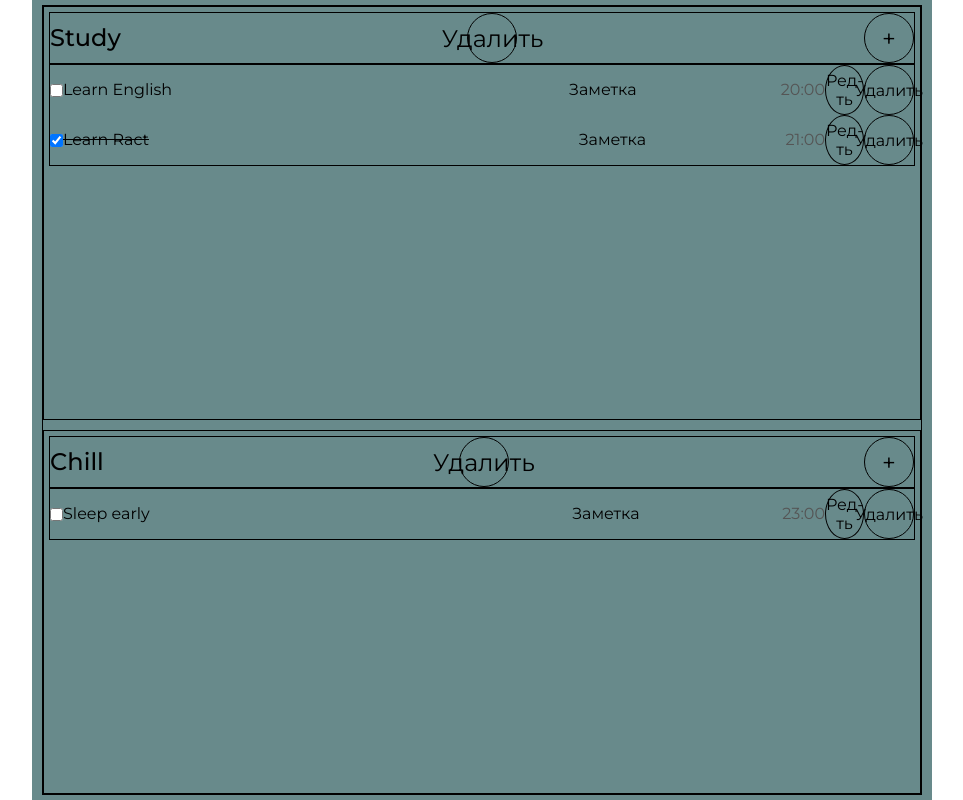
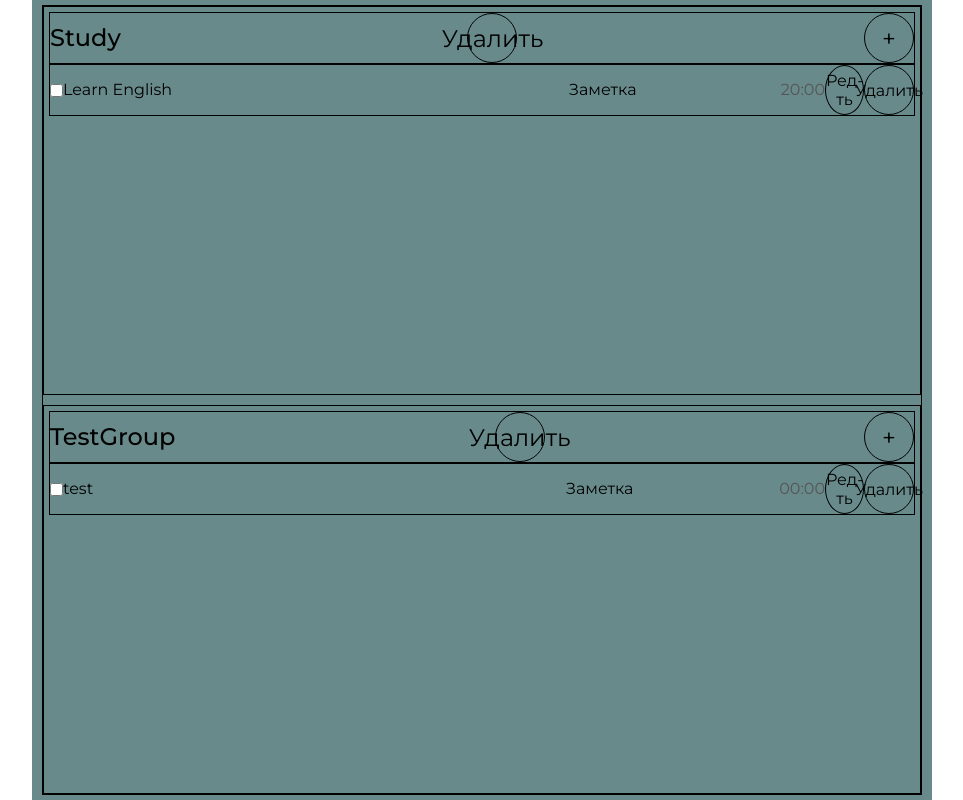
Before and after one commit to Nardosha/TODO_REACT, a React (Create React App) app: page / in a window 1280 px wide. Shown: the whole page, without its empty margins (158-1121 px from the left). Built offline with nearby package versions, Linux system fonts and the light colour scheme.

Commit message:
feat: refactoring of data strucure, add helpers and task model

```diff
--- /dev/null
+++ b/src/models/Task.js
@@ -0,0 +1,12 @@
+import { getRandom } from "../views/helpers/helpers";
+
+export default class Task {
+  constructor(name, id, time, note, group, groupId) {
+    this.name = name || "";
+    this.id = id || getRandom();
+    this.time = time || "";
+    this.note = note || "";
+    this.group = name || "";
+    this.groupId = groupId || getRandom();
+  }
+}
--- a/src/views/TodoContainer.js
+++ b/src/views/TodoContainer.js
@@ -2,124 +2,106 @@ import React, { useEffect, useState } from "react";
 import NewTaskComponent from "./components/NewTask/NewTaskComponent";
 import TaskList from "./components/TaskList/TaskList";
 import { Modal } from "./components/Modals/Modal";
-import { ACTION_TYPE } from "./helpers/helpers";
+import { ACTION_TYPE } from "./helpers/variables";
 
 export default function TodoContainer() {
   const [todos, setTodos] = useState([
     {
-      groupSign: "Study",
+      id: 1,
+      name: "Learn English",
+      time: "20:00",
+      note: "You can do it!",
+      completed: false,
+      group: "Study",
       groupId: 12,
-      taskList: [
-        {
-          id: 1,
-          taskName: "Learn English",
-          time: "20:00",
-          notes: "You can do it!",
-          completed: false,
-        },
-        {
-          id: 2,
-          taskName: "Learn Ract",
-          time: "21:00",
-          notes: "Finish TODO",
-          completed: true,
-        },
-      ],
     },
     {
-      groupSign: "Chill",
-      groupId: 14,
-      taskList: [
-        {
-          id: 4,
-          taskName: "Sleep early",
-          time: "23:00",
-          notes: "Dreams is waiting for you",
-          completed: false,
-        },
-      ],
+      id: 36,
+      name: "test",
+      time: "00:00",
+      note: "You can do it!",
+      completed: false,
+      group: "TestGroup",
+      groupId: 54,
     },
   ]);
   const [isModalOpen, setIsModalOpen] = useState(false);
   const [action, setAction] = useState(null);
   const [editTask, setEditTask] = useState(null);
-  useEffect(() => actionHandler(), [action]);
 
+  useEffect(actionHandler, [action, actionHandler]);
   function toggleModal(boolean) {
     setIsModalOpen(boolean);
   }
 
-  function changeTodos(todo) {
+  function toggleTaskItem(todo) {
+    console.log("CHANGE", todo);
     setTodos(
-      todos.map((group) => {
-        group.taskList.map((task) => {
-          if (task.id === todo.id) {
-            task.completed = !task.completed;
-          }
-          return task;
-        });
-        return group;
+      todos.map((item) => {
+        if (item.id === todo.id) {
+          item.completed = !todo.completed;
+        }
+        return item;
       })
     );
   }
 
   function deleteTask(id) {
-    setTodos(
-      todos.filter((group) => {
-        group.taskList = group.taskList.filter((task) => task.id !== id);
-        if (!group.taskList.length) {
-          return false;
-        }
-        return group.taskList;
-      })
-    );
+    console.log("Удаление таска", id);
+    setTodos(todos.filter((task) => task.id !== id));
   }
 
   function deleteGroup(deleteGroup) {
-    setTodos(todos.filter((group) => group.groupId !== deleteGroup.groupId));
+    console.log("Удаление ГРУППЫ", deleteGroup);
+    setTodos(todos.filter((task) => task.groupSign !== deleteGroup));
   }
 
-  function isNewGroup(newGroup) {
-    return !todos.find((group) => group.groupId === newGroup.groupId);
+  function isNewTask(newTask) {
+    console.log(newTask);
+    return !todos.find((task) => task.id === newTask.id);
   }
 
   function saveTask(newTask) {
-    if (isNewGroup(newTask)) {
-      const newTodos = [...todos, ...[newTask]];
-      console.log(newTask);
-      setTodos(newTodos);
+    console.log("SAVE TASK", newTask);
+
+    if (isNewTask(newTask)) {
+      console.log("НОВЫЙ ТАСК");
+      return setTodos([...todos, newTask]);
     } else {
-      setTodos(
-        todos.map((group) => {
-          if (group.groupId === newTask.groupId) {
-            group.taskList = [...group.taskList, ...newTask.taskList];
-            return group;
-          }
-          return group;
-        })
-      );
+      console.log("СТАРЫЙ ТАСК", newTask, todos);
+
+      setTodos(todos.map((task) => (task.id === newTask.id ? newTask : task)));
     }
-   setAction(ACTION_TYPE.CLOSE_MODAL)
+    setAction(ACTION_TYPE.CLOSE_MODAL);
   }
 
   function actionHandler() {
-    if (action === ACTION_TYPE.OPEN_MODAL) {
+    if (action === ACTION_TYPE.CLOSE_MODAL) {
+      setIsModalOpen(false);
+      console.log("МОДАЛКА ЗАКРЫТА");
+      return;
+    }
+
+    if (action === ACTION_TYPE.CREATE_TASK) {
+      console.log(action);
+      setEditTask(null);
+      setIsModalOpen(true);
+    }
+
+    if (action === ACTION_TYPE.EDIT_TASK) {
       console.log(action);
       setIsModalOpen(true);
     }
-    if (action === ACTION_TYPE.CLOSE_MODAL) {
-      setIsModalOpen(false);
-    }
   }
 
-  console.log('CONTAINER', todos);
+  console.log("CONTAINER", todos);
 
   return (
     <main className="main">
       <div className="task-list__wrapper">
         <TaskList
-          onChange={changeTodos}
-          groupList={todos}
+          onChange={toggleTaskItem}
+          todos={todos}
           onDeleteTask={deleteTask}
           openModal={toggleModal}
           onDeleteGroup={deleteGroup}
--- a/src/views/components/NewTask/NewTaskComponent.js
+++ b/src/views/components/NewTask/NewTaskComponent.js
@@ -1,58 +1,34 @@
 import Button from "../Buttons/Button";
 import SubmitButton from "../Buttons/SubmitButton";
-import { ACTION_TYPE } from "../../helpers/helpers";
+import { ACTION_TYPE } from "../../helpers/variables";
 import { useState } from "react";
+import Task from "../../../models/Task";
+import { useInput } from "../../helpers/customHooks";
 
 export default function NewTaskComponent({
   onSubmit,
   editTask,
   setActionType,
 }) {
-  const defaultTask = {
-    taskName: "",
-    time: "",
-    notes: "",
-    id: 13,
-    groupSign: "TODO",
-    groupId: 25,
-    completed: false,
+  const [task, setTask] = useState(editTask ? editTask : new Task());
+  const name = useInput(task.name, { isEmpty: true, minLength: 1 });
+  const time = useInput(task.time, { isEmpty: true });
+  const note = useInput(task.note, { isEmpty: true, minLength: 1 });
+
+  const submitHandler = (e) => {
+    const formData = new FormData(e.currentTarget);
+    e.preventDefault();
+
+    for (let [key, value] of formData.entries()) {
+      task[key] = value;
+    }
+    setTask(task);
+    onSubmit(task);
+    closeModal();
   };
-
-  const currentTask = editTask ? editTask : defaultTask;
-  const [newTask, setNewTask] = useState(currentTask);
-
-  function submitHandler(e) {
-    e.preventDefault();
-    console.log('newTask', newTask);
-    const todoItem = {
-      groupSign: newTask.groupSign,
-      groupId: newTask.groupId,
-      taskList: [
-        {
-          id: newTask.id,
-          taskName: newTask.taskName,
-          time: newTask.time,
-          notes: newTask.notes,
-          completed: newTask.completed,
-        },
-      ],
-    };
-    console.log('todoItem', todoItem);
-    onSubmit(todoItem);
-  }
 
   function closeModal() {
     setActionType(ACTION_TYPE.CLOSE_MODAL);
-    setNewTask(defaultTask);
-  }
-
-  function inputHandler(e) {
-    const value = e.target.value;
-    const property = e.target.name;
-    const obj = newTask;
-    obj[property] = value;
-
-    setNewTask(obj);
   }
 
   return (
@@ -65,46 +41,53 @@ export default function NewTaskComponent({
       />
       <h2 className="title new-task__title">New Task</h2>
       <form className="new-task__form" action="#" onSubmit={submitHandler}>
+        {name.isDirty && name.isEmpty && (
+          <div style={{ color: "res" }}>Невалидненько</div>
+        )}
         <label className="label new-task__name" htmlFor="newTaskName">
           Name
         </label>
         <input
-          defaultValue={newTask.taskName}
-          name="taskName"
+          value={name.value}
+          onChange={name.onChange}
+          onBlur={name.onBlur}
+          name="name"
           id="newTaskName"
           type="text"
           placeholder="Enter something..."
           className="input new-task__input"
-          onInput={inputHandler}
         />
         <label className="label new-task__label" htmlFor="newTaskDate">
           Time
         </label>
         <input
-          defaultValue={newTask.time}
+          value={time.value}
           id="newTaskDate"
           className="input new-task__input_time"
           name="time"
           type="time"
-          onChange={inputHandler}
+          onChange={time.onChange}
+          onBlur={time.onBlur}
         />
         <label className="label new-task__name" htmlFor="newTaskName">
           Notes
         </label>
         <input
-          defaultValue={newTask.notes}
+          value={note.value}
           id="newTaskName"
-          name="notes"
+          name="note"
           className="input new-task__input"
           type="text"
           placeholder="Notes..."
-          onChange={inputHandler}
+          onChange={note.onChange}
+          onBlur={note.onBlur}
         />
         <div className="new-task__button">
           <SubmitButton
             className={"new-task__button"}
             id={"new-task-button"}
             text={"+"}
+            disabled={name.isValid || note.isValid}
           />
         </div>
       </form>
--- a/src/views/components/TaskList/TaskList.js
+++ b/src/views/components/TaskList/TaskList.js
@@ -1,20 +1,28 @@
 import React from "react";
 import TaskGroup from "./components/TaskGroup";
+import { getRandom } from "../../helpers/helpers";
 
 export default function TaskList({
-  groupList,
+  todos,
   onChange,
   onDeleteTask,
   onDeleteGroup,
   onAction,
   onEditTask,
 }) {
-  const list = groupList.map((group) => {
-    const groupKey = group.groupId.toString();
+  const groupSet = new Set();
+
+  todos.map((group) => groupSet.add(group.group));
+  const groups = [...groupSet];
+
+  const groupList = groups.map((group) => {
+    const groupKey = getRandom();
+
     return (
       <TaskGroup
+        todos={todos}
         key={groupKey}
-        taskGroup={group}
+        groupName={group}
         changeTodoItem={onChange}
         onDeleteTask={onDeleteTask}
         onDeleteGroup={onDeleteGroup}
@@ -24,5 +32,5 @@ export default function TaskList({
     );
   });
 
-  return <ul className="task-list task-list__group">{list}</ul>;
+  return <ul className="task-list task-list__group">{groupList}</ul>;
 }
--- a/src/views/components/TaskList/components/TaskGroup.js
+++ b/src/views/components/TaskList/components/TaskGroup.js
@@ -1,28 +1,36 @@
 import React from "react";
 import TaskItem from "./TaskItem";
 import Button from "../../Buttons/Button";
-import { ACTION_TYPE } from "../../../helpers/helpers";
+import { ACTION_TYPE } from "../../../helpers/variables";
+import { getRandom } from "../../../helpers/helpers";
 
 export default function TaskGroup({
-  taskGroup,
+  groupName,
   changeTodoItem,
   onDeleteTask,
   onDeleteGroup,
   setActionType,
   onEditTask,
+  todos,
 }) {
   function deleteTask() {
     setActionType(ACTION_TYPE.DELETE_TASK);
-    onDeleteGroup(taskGroup);
+    onDeleteGroup(groupName);
   }
 
   function createTask() {
-    setActionType(ACTION_TYPE.OPEN_MODAL);
+    setActionType(ACTION_TYPE.CREATE_TASK);
   }
 
-  const taskItems = taskGroup.taskList.map((task) => (
+  const taskItems = todos.map((task) => {
+    if (task.group !== groupName) return;
+
+    const taskKey = getRandom();
+
+    return (
       <TaskItem
-      key={task.id.toString()}
+        todos={todos}
+        key={taskKey}
         task={task}
         changeItem={changeTodoItem}
         onDelete={onDeleteTask}
@@ -30,24 +38,21 @@ export default function TaskGroup({
         actionType={ACTION_TYPE.CREATE_TASK}
         onEditTask={onEditTask}
       />
-  ));
+    );
+  });
 
   return (
     <li className="group-item">
       <h2 className="group-item__header">
-        {taskGroup.groupSign}
+        {groupName}
         <Button
           text={"Удалить"}
-          value={taskGroup}
+          value={groupName}
           action={onDeleteGroup}
           className={"delete-group"}
           click={deleteTask}
         />
-        <Button
-          text={"+"}
-          className={"add-task"}
-          click={createTask}
-        />
+        <Button text={"+"} className={"add-task"} click={createTask} />
       </h2>
 
       <ul className="task-list group-item__list">{taskItems}</ul>
--- a/src/views/components/TaskList/components/TaskItem.js
+++ b/src/views/components/TaskList/components/TaskItem.js
@@ -1,8 +1,9 @@
-import React, { useState } from "react";
+import React from "react";
 import Button from "../../Buttons/Button";
-import { ACTION_TYPE } from "../../../helpers/helpers";
+import { ACTION_TYPE } from "../../../helpers/variables";
 
 export default function TaskItem({
+  todos,
   task,
   changeItem,
   onDelete,
@@ -10,22 +11,16 @@ export default function TaskItem({
   onEditTask,
 }) {
   const classes = ["task-item__content-left"];
-  let value = "";
-
   if (task.completed) {
     classes.push("_done");
   }
   function deleteTask() {
-    console.log('CLIIIIIIIICK');
     setActionType(ACTION_TYPE.DELETE_TASK);
     onDelete(task.id);
   }
   function editTask() {
-    console.log('CLIIIIIIIICK');
-    setActionType(ACTION_TYPE.OPEN_MODAL);
+    setActionType(ACTION_TYPE.EDIT_TASK);
     onEditTask(task);
-    console.log('EEEEEENDDD');
-
   }
 
   return (
@@ -37,13 +32,13 @@ export default function TaskItem({
           checked={task.completed}
           className="group-item__checkbox"
         />
-        <label className="task-item__name">{task.taskName}</label>
+        <label className="task-item__name">{task.name}</label>
       </div>
 
       <div className="task-item__content-right">
         <div className="task-item__notes">
           Заметка
-          <div className="task-item__notes_popup">{task.notes}</div>
+          <div className="task-item__notes_popup">{task.note}</div>
         </div>
 
         <div className="task-item__time">{task.time}</div>
--- /dev/null
+++ b/src/views/helpers/customHooks.js
@@ -0,0 +1,59 @@
+import { useEffect, useState } from "react";
+
+export const useInput = (initialValue, validations) => {
+  const [value, setValue] = useState(initialValue);
+  const [isDirty, setIsDirty] = useState(false);
+  const isValid = useValidation(value, validations);
+
+  const onChange = (e) => {
+    setValue(e.target.value);
+  };
+
+  const onBlur = () => {
+    setIsDirty(true);
+  };
+  return {
+    value,
+    onChange,
+    onBlur,
+    isDirty,
+    ...isValid,
+  };
+};
+
+export const useValidation = (value, validations) => {
+  const [isEmpty, setEmpty] = useState(true);
+  const [minLength, setMinLengthError] = useState(false);
+  const [maxLength, setMaxLengthError] = useState(false);
+  const [isValid, setValid] = useState(false);
+
+  useEffect(() => {
+    for (const validation in validations) {
+      switch (validation) {
+        case "minLength":
+          value.length < validations[validation]
+            ? setMinLengthError(true)
+            : setMinLengthError(false);
+          break;
+        case "isEmpty":
+          value ? setEmpty(false) : setEmpty(true);
+          break;
+        case "maxLengthError":
+          value.length > validations[validation]
+            ? setMaxLengthError(true)
+            : setMaxLengthError(false);
+      }
+    }
+  }, [value]);
+
+  useEffect(() => {
+    setValid(isEmpty || minLength || maxLength);
+  }, [isEmpty, minLength, maxLength]);
+
+  return {
+    isEmpty,
+    setMinLengthError,
+    setMaxLengthError,
+    isValid,
+  };
+};
--- a/src/views/helpers/helpers.js
+++ b/src/views/helpers/helpers.js
@@ -1,7 +1,12 @@
-export const ACTION_TYPE = {
-  CREATE_TASK: 'CREATE_TASK',
-  EDIT_TASK: 'EDIT_TASK',
-  DELETE_TASK: 'DELETE_TASK',
-  OPEN_MODAL: 'OPEN_MODAL',
-  CLOSE_MODAL: 'CLOSE_MODAL'
+export function getRandom() {
+  const uniqueSet = new Set();
+
+  const randomNumber = Math.floor(Math.random() * 1000);
+  if (uniqueSet.has(randomNumber)) return getRandom();
+  uniqueSet.add(randomNumber);
+  return randomNumber;
 }
+
+export function session() {
+  //
+}
--- /dev/null
+++ b/src/views/helpers/variables.js
@@ -0,0 +1,7 @@
+export const ACTION_TYPE = {
+  CREATE_TASK: "CREATE_TASK",
+  EDIT_TASK: "EDIT_TASK",
+  DELETE_TASK: "DELETE_TASK",
+  OPEN_MODAL: "OPEN_MODAL",
+  CLOSE_MODAL: "CLOSE_MODAL",
+};
```
Also changed, not shown: src/views/components/Buttons/SubmitButton.js (+16 -6 lines). Lines whose indentation alone changed are shown as unchanged.
